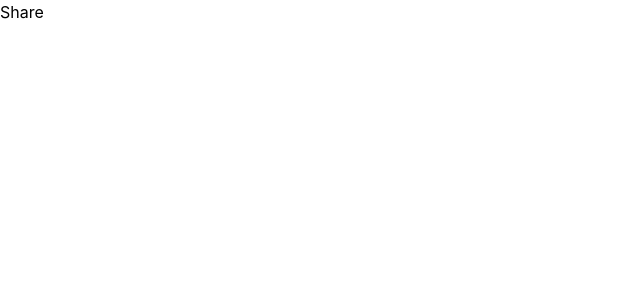
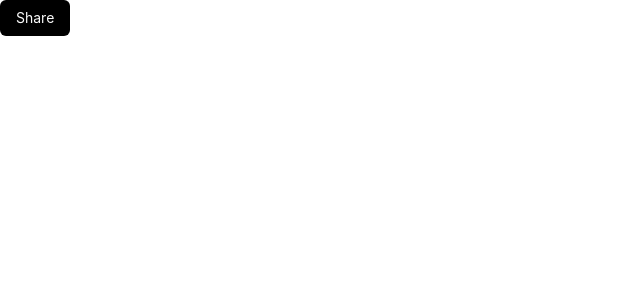
Before and after one commit to sky-kryst/oslash-assignment, a React (Vite) app: page / in a window 1280 px wide. Shown: the top 300 px of the page, without its empty margins (0-640 px from the left). Built offline with nearby package versions, Linux system fonts and the light colour scheme.

Commit message:
style(components): :lipstick: add styles and sb documentation for Button

```diff
--- a/src/App.tsx
+++ b/src/App.tsx
@@ -3,7 +3,7 @@ import { Button } from "./components";
 function App() {
   return (
     <div className="h-full w-full">
-      <Button>Share</Button>
+      <Button label="Share" />
     </div>
   );
 }
--- a/src/components/Button.tsx
+++ b/src/components/Button.tsx
@@ -1,34 +1,55 @@
 interface IProps {
-  children: string;
+  label: string;
   leftIcon?: JSX.Element;
   rightIcon?: JSX.Element;
   buttonType?: "button" | "submit" | "reset";
-  type: "primary" | "outlined" | "secondary" | "flat";
+  type?: "primary" | "outlined" | "secondary" | "flat";
   disabled?: boolean;
-  onClick: React.MouseEventHandler<HTMLButtonElement>;
+  onClick?: React.MouseEventHandler<HTMLButtonElement>;
 }
 
 export const Button: React.FC<IProps> = ({
-  children,
+  label,
   leftIcon,
   rightIcon,
   buttonType = "button",
   onClick,
-  type,
+  type = "primary",
+  disabled,
 }) => {
   return (
     <button
-      {...{ type: buttonType, onClick }}
+      {...{ type: buttonType, onClick: disabled ? undefined : onClick }}
       className={`
-    ${type === "primary" ? `` : ""}
-    ${type === "outlined" ? `` : ""}
-    ${type === "secondary" ? `` : ""}
-    ${type === "flat" ? `` : ""}
+      px-4 py-2 rounded-md text-sm flex justify-evenly items-center
+    ${type === "primary" ? `bg-black text-neutral-50` : ""}
+    ${
+      type === "secondary"
+        ? `border border-zinc-300 bg-slate-50 text-slate-700 font-semibold`
+        : ""
+    }
+    ${
+      type === "outlined"
+        ? `border bg-white text-sky-500 border-sky-500 font-medium`
+        : ""
+    }
+    ${
+      type === "flat"
+        ? `text-gray-500 font-medium
+           hover:bg-stone-100`
+        : ""
+    }
+    ${
+      disabled
+        ? `text-neutral-500 font-medium border-neutral-500 bg-stone-200
+           hover:bg-stone-200`
+        : ""
+    }
     `}
     >
-      {leftIcon && <span>{leftIcon}</span>}
-      <span>{children}</span>
-      {rightIcon && <span>{rightIcon}</span>}
+      {leftIcon && <span className="mr-2">{leftIcon}</span>}
+      {label}
+      {rightIcon && <span className="ml-2">{rightIcon}</span>}
     </button>
   );
 };
```
Also changed, not shown: 2 other files (tests, documents, lock files or other folders).
